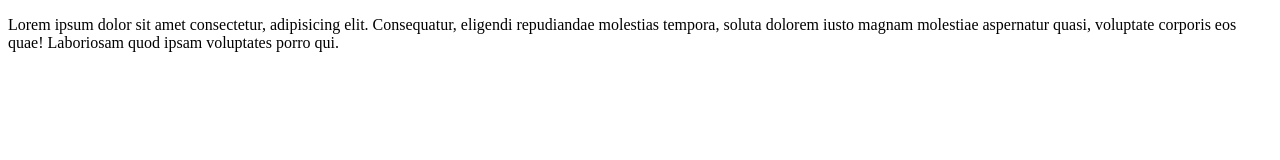
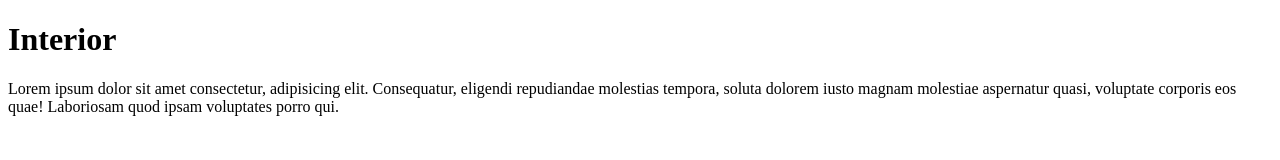
Before and after one commit to mavart2/repost, a plain HTML site: page index.html in a window 1280 px wide. Drawn offline with Linux system fonts and the light colour scheme.

Commit message:
otro titulo

```diff
--- a/index.html
+++ b/index.html
@@ -6,6 +6,7 @@
     <title>Document</title>
 </head>
 <body>
+    <h1>Interior</h1>
 
     <p>Lorem ipsum dolor sit amet consectetur, adipisicing elit. Consequatur, eligendi repudiandae molestias tempora, soluta dolorem iusto magnam molestiae aspernatur quasi, voluptate corporis eos quae! Laboriosam quod ipsam voluptates porro qui.</p>
 
```
